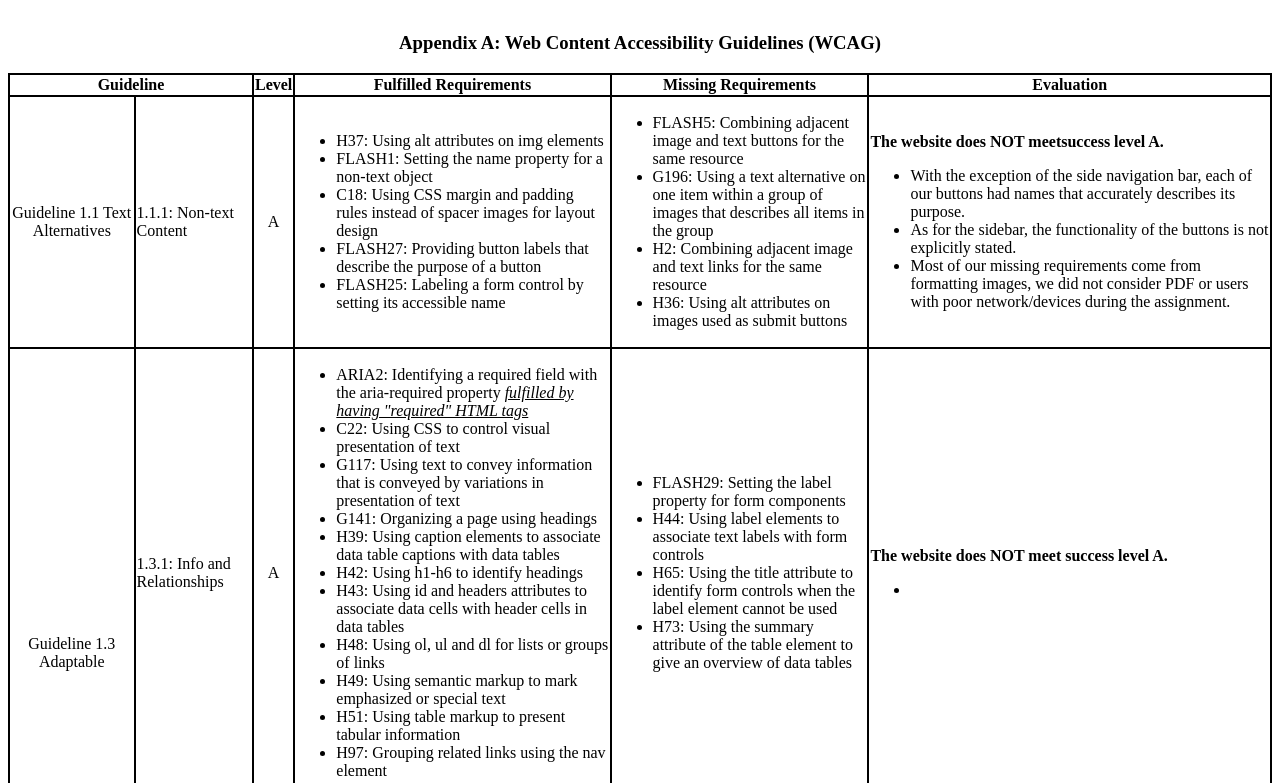
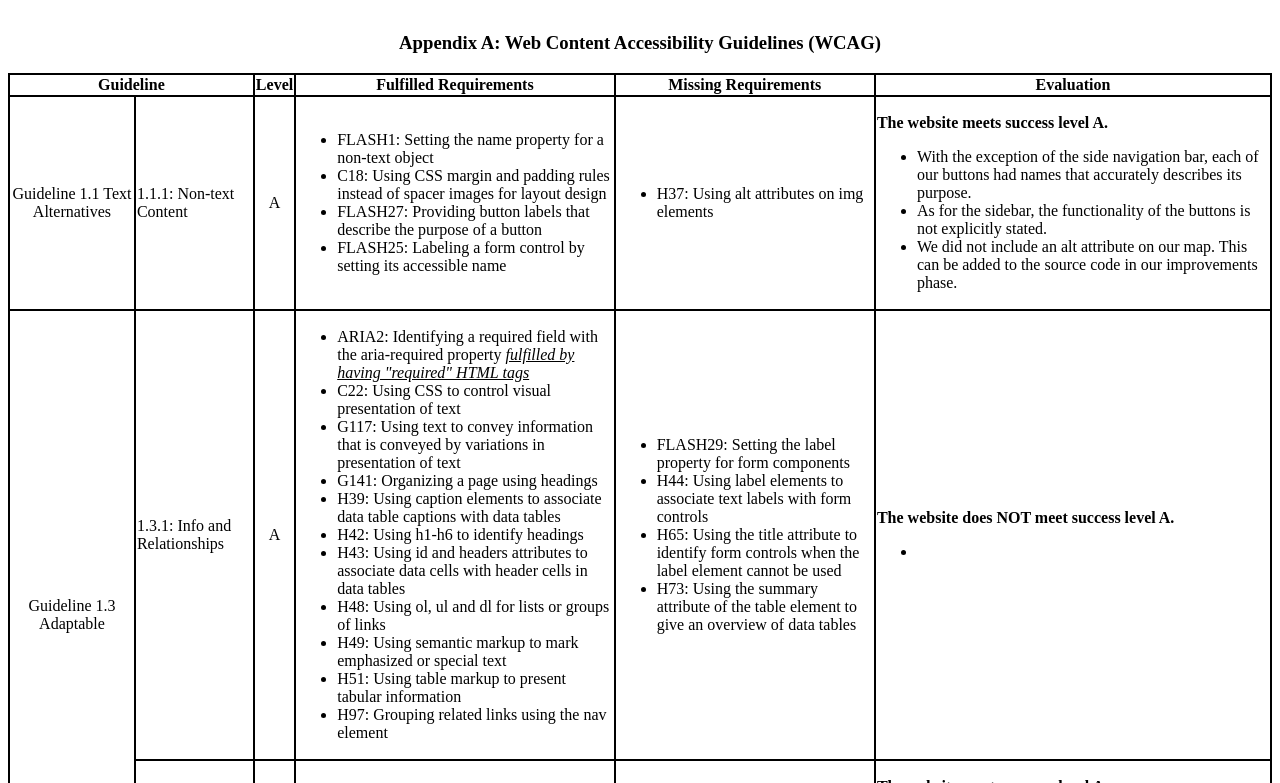
Before and after one commit to LCTTVU/ASSIGNMENT3, a plain HTML site: page assignment4.html in a window 1280 px wide. Shown: the part 896-1679 px from the top of the page. Drawn offline with Linux system fonts and the light colour scheme.

Commit message:
Update assignment4.html

```diff
--- a/assignment4.html
+++ b/assignment4.html
@@ -90,7 +90,6 @@
                     <td class = "level">A</td>
                     <td class = "requirements">
                         <ul>
-                            <li>H37: Using alt attributes on img elements</li>
                             <li>FLASH1: Setting the name property for a non-text object</li>
                             <li>C18: Using CSS margin and padding rules instead of spacer images for layout design</li>
                             <li>FLASH27: Providing button labels that describe the purpose of a button</li>
@@ -99,18 +98,15 @@
                     </td>
                     <td class = "requirements">
                         <ul>
-                            <li>FLASH5: Combining adjacent image and text buttons for the same resource</li>
-                            <li>G196: Using a text alternative on one item within a group of images that describes all items in the group</li>
-                            <li>H2: Combining adjacent image and text links for the same resource</li>
-                            <li>H36: Using alt attributes on images used as submit buttons</li>
+                            <li>H37: Using alt attributes on img elements</li>
                         </ul>
                     </td>
                     <td class = "guidelineEvaluation">
-                        <p><strong>The website does NOT meetsuccess level A.</strong></p>
+                        <p><strong>The website meets success level A.</strong></p>
                         <ul>
                             <li>With the exception of the side navigation bar, each of our buttons had names that accurately describes its purpose.</li>
                             <li>As for the sidebar, the functionality of the buttons is not explicitly stated.</li>
-                            <li>Most of our missing requirements come from formatting images, we did not consider PDF or users with poor network/devices during the assignment.</li>
+                            <li>We did not include an alt attribute on our map. This can be added to the source code in our improvements phase.</li>
                         </ul>
                     </td>
                 </tr>
@@ -407,7 +403,7 @@
 
 
     <section id = "improve">
-
+        <h2>This section will give possible ways to improve our webpage based on the information gathered in Appendix A & B.</h2>
     </section>
 
 </body>
```
